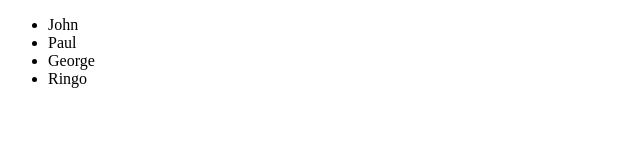
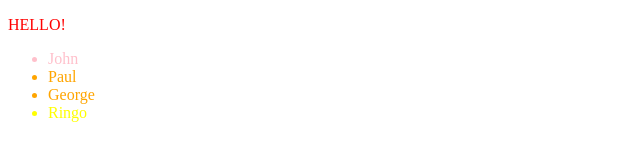
Before and after one commit to themelvinator/WebDeveloperBootcamp, a plain HTML site: page section5/specificity.html in a window 1280 px wide. Shown: the whole page, without its empty margins (0-640 px from the left). Drawn offline with Linux system fonts and the light colour scheme.

Commit message:
added comments about specificity and inheritance

```diff
--- a/section5/specificity.html
+++ b/section5/specificity.html
@@ -2,23 +2,56 @@
 <html>
   <head>
     <meta charset="utf-8">
-    <title>Specificity</title>
+    <title>Specificity Example</title>
     <style type="text/css">
 
+    ul {
+      color: blue;
+    }
+
+    body {
+      color: red;
+    }
+
+    li {
+      color: orange;
+    }
+
+/* In example, body color is red, but li color is orange.
+Because the text in li is specificly targeted to
+be orange, it is orange. If li is taken out, text
+reverts back to parent color of body tag, which is red */
+
+    .highlight {
+      color: yellow;
+  }
+
+/* .highlight wins here */
+
+    #special {
+      color: pink;
+    }
+
+/* How is Specificity determined? Each element is
+assigned a numeric value  */
 
 
-
-
+/* Specificity: ID selectors > Class, Attribute and
+Pseudo-class selectors > Type selectors */
 
     </style>
   </head>
   <body>
 
+<p>HELLO!</p>
+
+
+
 <ul>
-  <li>John</li>
+  <li id="special" class="highlight">John</li>
   <li>Paul</li>
   <li>George</li>
-  <li>Ringo</li>
+  <li class="highlight">Ringo</li>
 </ul>
 
   </body>
```
Also changed, not shown: section5/css/specificity.css (deleted).
